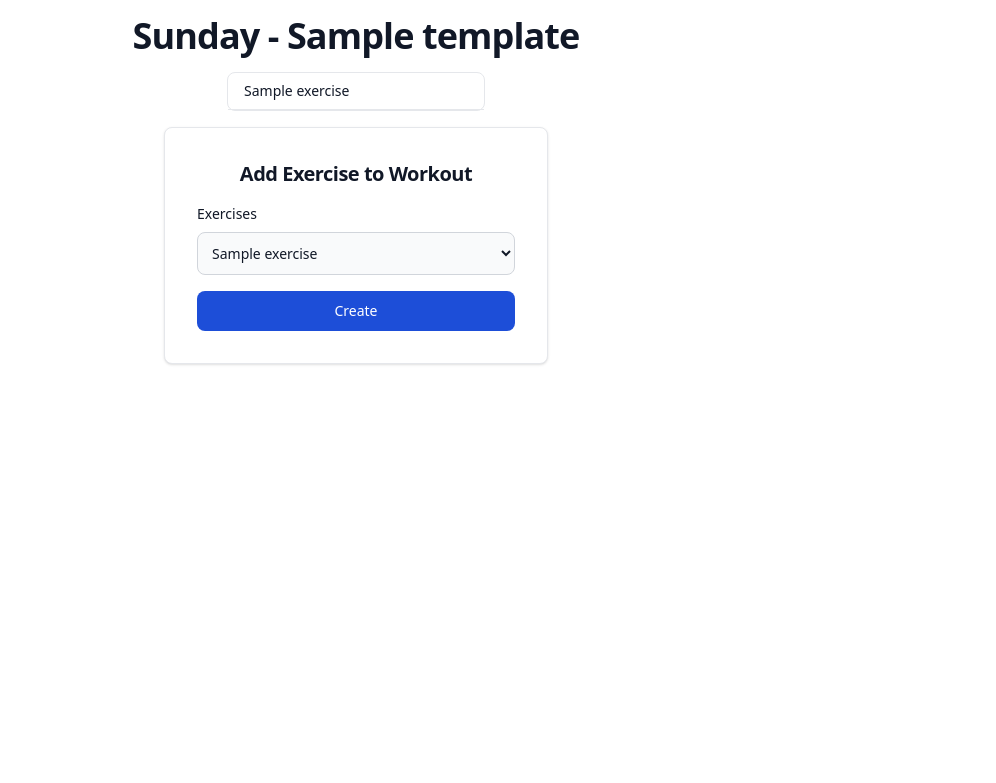
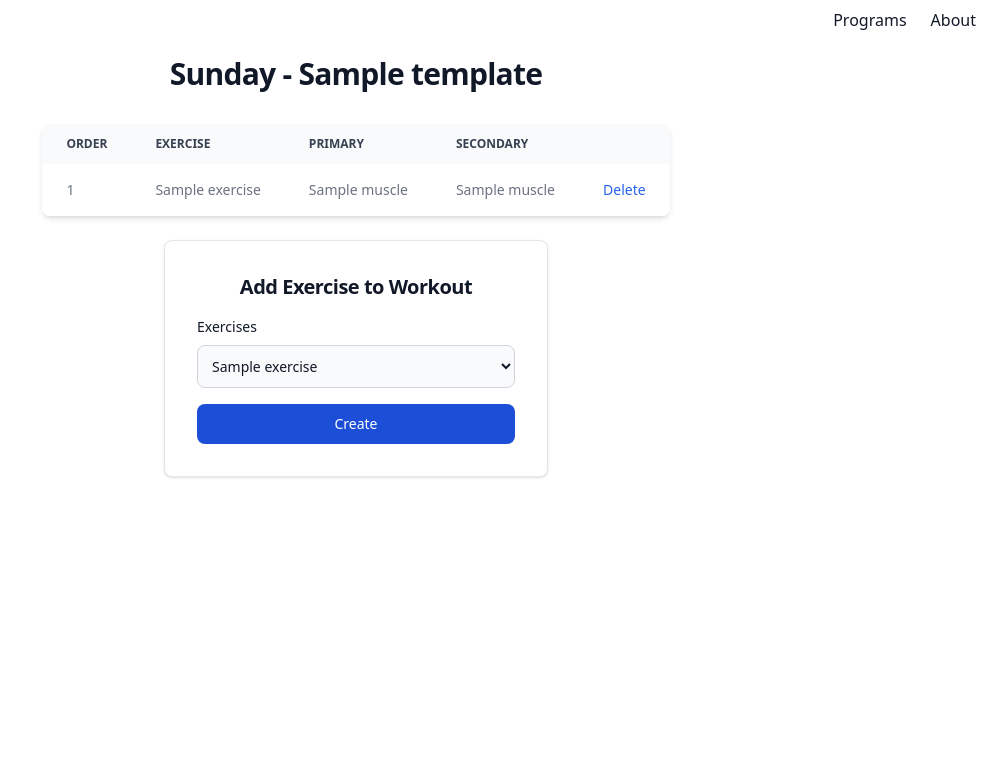
Before and after one commit to paulharbulak-maxar/exercise-db, a FastAPI app: page /workout_templates/1 in a window 1280 px wide. Shown: the top 783 px of the page, without its empty margins (284-1280 px from the left). Run offline with FastAPI, Linux system fonts and the light colour scheme; tables that the repository leaves empty hold one stand-in row (values such as "Sample post"); some libraries are stand-ins or nearby versions.

Commit message:
Use Jinja first/last loop properties for styling instead of functions. Add base template. Change workout_template.html exercise list to table.

```diff
--- a/main.py
+++ b/main.py
@@ -49,8 +49,6 @@ def get_weekday(d):
 
 
 templates.env.globals["get_weekday"] = get_weekday
-templates.env.globals["enumerate"] = enumerate
-templates.env.globals["len"] = len
 
 
 def create_db_and_tables():
@@ -96,8 +94,8 @@ def create_program_type(program_type: ProgramType):
 @app.get("/program_types/", response_model=list[ProgramType])
 def get_program_types():
     with Session(engine) as session:
-        users = session.exec(select(ProgramType)).all()
-        return users
+        program_types = session.exec(select(ProgramType)).all()
+        return program_types
 
 
 @app.post("/programs/", response_model=Program)
--- a/models/models.py
+++ b/models/models.py
@@ -68,6 +68,7 @@ class TemplateExercise(SQLModel, table=True):
     exercise: Optional["Exercise"] = Relationship(
         sa_relationship_kwargs=dict(lazy="selectin"),
     )
+    # TODO: Add workout order
 
 
 class Workout(SQLModel, table=True):
--- /dev/null
+++ b/templates/base.html
@@ -0,0 +1,26 @@
+<!DOCTYPE html>
+<html lang="en">
+<head>
+    {% block head %}
+    <script src="https://cdn.tailwindcss.com"></script>
+    <title>{% block title %}{% endblock %}</title>
+    <nav class="bg-white dark:bg-gray-700 p-2">
+        <ul class="font-sm flex flex-row justify-end">
+            <li class="mx-3">
+                <a href="{{ url_for('get_programs') }}" class="text-gray-900 hover:text-blue-700 dark:text-white">Programs</a>
+            </li>
+            <li class="mx-3">
+                <a href="#" class="text-gray-900 hover:text-blue-700 dark:text-white">About</a>
+            </li>
+        </ul>
+    </nav>
+    {% endblock %}
+</head>
+<body class="dark:bg-gray-900">
+    <div id="content">{% block content %}{% endblock %}</div>
+    <div id="footer">
+        {% block footer %}
+        {% endblock %}
+    </div>
+</body>
+</html>
--- a/templates/workout_template.html
+++ b/templates/workout_template.html
@@ -1,32 +1,45 @@
-<html>
-<head>
-    <title>Workout Template</title>
-    <script src="https://cdn.tailwindcss.com"></script>
-</head>
-<body class="dark:bg-gray-500">
-    <h1 class="flex place-content-center m-4 text-2xl md:text-3xl lg:text-4xl font-bold leading-none tracking-tight text-gray-900 dark:text-white"">
+{% extends "base.html" %}
+{% block title %}Workout Template{% endblock %}
+{% block content %}
+    <h1 class="flex place-content-center m-4 text-xl md:text-2xl lg:text-3xl font-bold leading-none tracking-tight text-gray-900 dark:text-white"">
         {{ get_weekday(workout_template.day_of_week) }} - {{ workout_template.label }}
     </h1>
-    <div class="flex place-content-center m-2">
-        <ul class="text-sm font-medium text-gray-900 bg-white border border-gray-200 rounded-lg dark:bg-gray-700 dark:border-gray-600 dark:text-white">
-        {% if workout_template.exercises %}
-        {% for index, template_exercise in enumerate(workout_template.exercises) %}
-            {% if index == 0 %}
-            <li class="w-full min-w-64 px-4 py-2 border-b border-gray-200 rounded-t-lg dark:border-gray-600">
-                {{ template_exercise.exercise.name }}
-            </li>
-            {% elif index == len(workout_template.exercises) - 1 %}
-            <li class="w-full px-4 py-2 rounded-b-lg">
-                {{ template_exercise.exercise.name }}
-            </li>
-            {% else %}
-            <li class="w-full px-4 py-2 border-b border-gray-200 dark:border-gray-600">
-                {{ template_exercise.exercise.name }}
-            </li>
-            {% endif %}
-        {% endfor %}
-        {% endif %}
-        </ul>
+    <div class="flex place-content-center">
+        <div class="shrink overflow-x-auto m-4 shadow-md sm:rounded-lg">
+            <table class="text-sm text-left rtl:text-right text-gray-500 dark:text-gray-400">
+                <thead class="text-xs text-gray-700 uppercase bg-gray-50 dark:bg-gray-700 dark:text-gray-400">
+                    <tr>
+                        <th scope="col" class="px-6 py-3">Order</th>
+                        <th scope="col" class="px-6 py-3">Exercise</th>
+                        <th scope="col" class="px-6 py-3">Primary</th>
+                        <th scope="col" class="px-6 py-3">Secondary</th>
+                        <th scope="col" class="px-6 py-3">
+                            <span class="sr-only">Delete</span>
+                        </th>
+                    </tr>
+                </thead>
+                <tbody>
+                {% if workout_template.exercises %}
+                {% for template_exercise in workout_template.exercises %}
+                <tr class="bg-white {{ 'border-b' if not loop.last }} dark:bg-gray-800 dark:border-gray-700 hover:bg-gray-50 dark:hover:bg-gray-600">
+                    <td class="px-6 py-4">{{ template_exercise.exercise.id }}</td>
+                    <td class="px-6 py-4">{{ template_exercise.exercise.name }}</td>
+                    <td class="px-6 py-4">{{ template_exercise.exercise.primary_muscles.muscle_name.capitalize() }}</td>
+                    {% if template_exercise.exercise.secondary_muscles %}
+                    <td class="px-6 py-4">{{ template_exercise.exercise.secondary_muscles.muscle_name.capitalize() }}</td>
+                    {% else %}
+                    <td class="px-6 py-4"></td>
+                    {% endif %}
+                    <td class="px-6 py-4">
+    <!--                    TODO: Add url_for deleting template_exercise-->
+                        <a href="#" class="font-medium text-blue-600 dark:text-blue-500 hover:underline">Delete</a>
+                    </td>
+                </tr>
+                {% endfor %}
+                {% endif %}
+                </tbody>
+            </table>
+        </div>
     </div>
     <form action="/template_exercises" method="post" enctype="multipart/form-data">
     <div class="flex flex-row justify-center">
@@ -45,5 +58,4 @@
         </div>
     </div>
 </form>
-</body>
-</html>
+{% endblock %}
```
Also changed, not shown: templates/programs.html (+12 -10 lines), templates/selected_program.html (+4 -8 lines), templates/workouts.html (+4 -8 lines).
